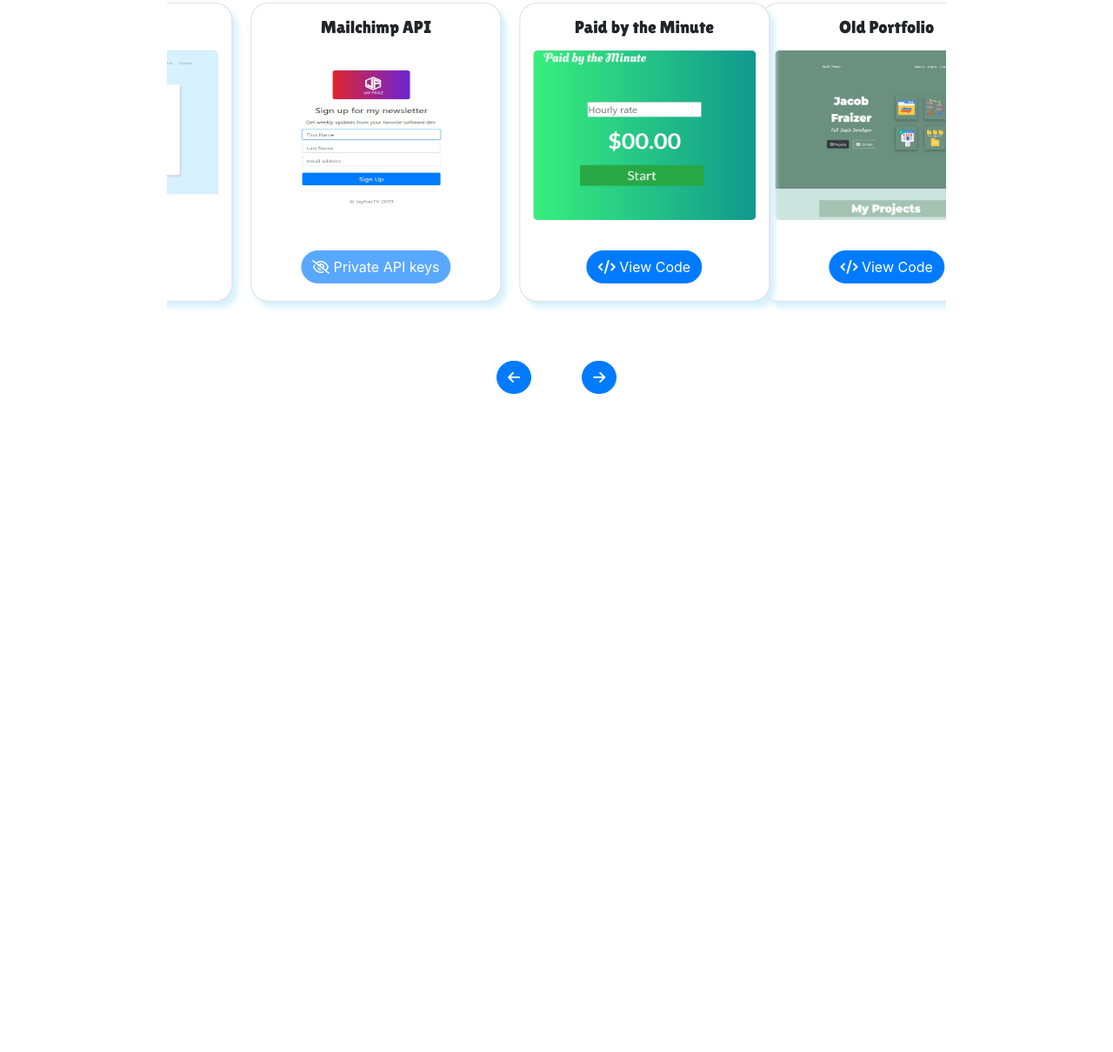
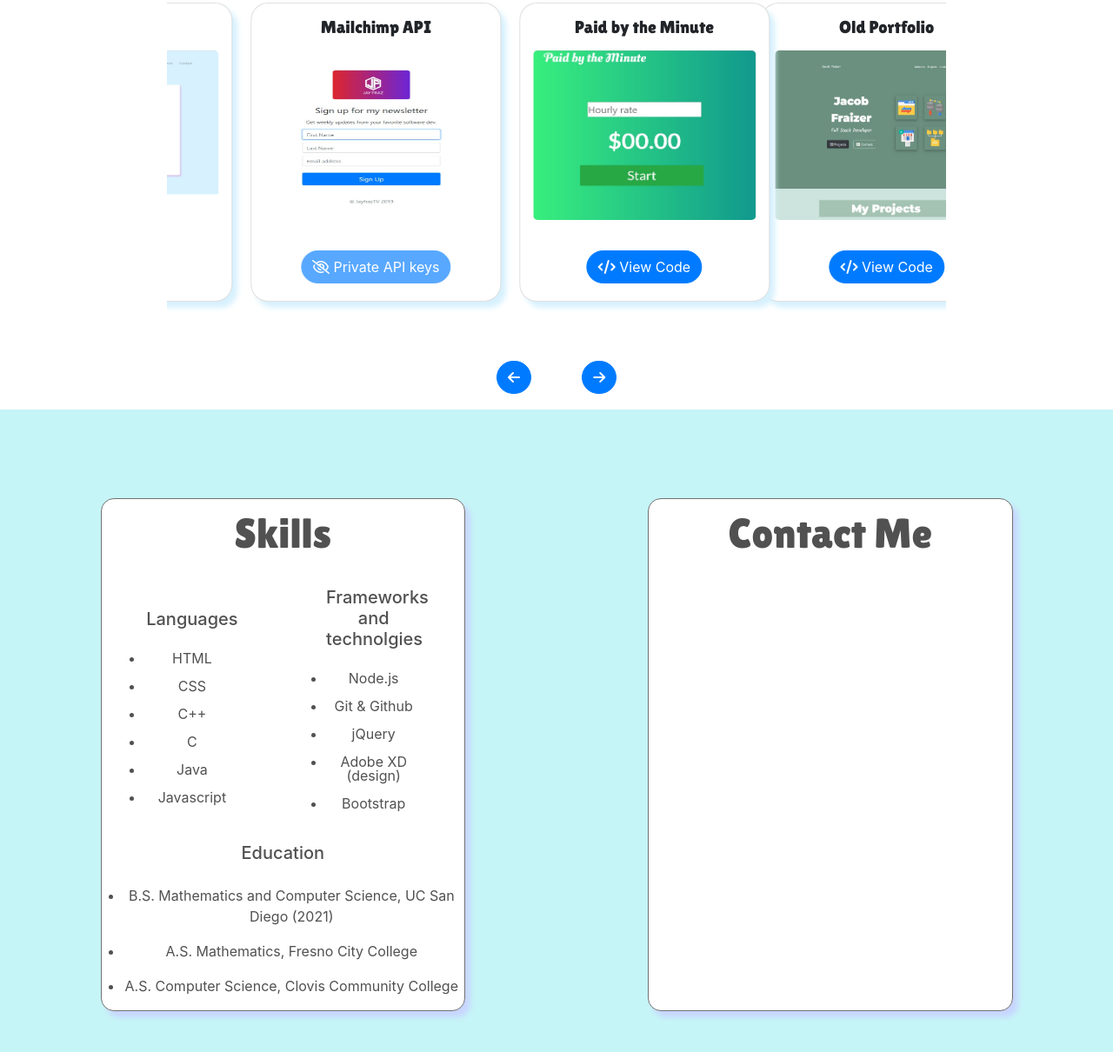
Before and after one commit to jacob33c/New-Portfolio, a website: page index.html in a window 1280 px wide. Shown: the part 1086-2296 px from the top of the page at 87% size. Before the commit the page ends 1557 px from the top, so only its background shows below. Drawn offline with nearby package versions, Linux system fonts and the light colour scheme.

Commit message:
add a skills section

```diff
--- a/index.html
+++ b/index.html
@@ -12,6 +12,7 @@
 
   <!-- IDEA: google fonts -->
   <link href="https://fonts.googleapis.com/css?family=Lilita+One|Montserrat&display=swap" rel="stylesheet">
+  <link href="https://fonts.googleapis.com/css?family=Anonymous+Pro&display=swap" rel="stylesheet">
   <!-- font awesome -->
   <script src="https://kit.fontawesome.com/ad446a14ac.js"></script>
 
@@ -31,9 +32,9 @@
         </button>
         <div class="collapse navbar-collapse " id="navbarNavAltMarkup">
           <div class="navbar-nav">
-            <a class="nav-item nav-link ml-auto " href="#">About Me</a>
+            <a class="nav-item nav-link ml-auto " href="#about">About Me</a>
             <a class="nav-item nav-link ml-auto" href="#projects">Projects</a>
-            <a class="nav-item nav-link ml-auto" href="#">Contact</a>
+            <a class="nav-item nav-link ml-auto" href="#about">Contact</a>
 
           </div>
         </div>
@@ -47,7 +48,7 @@
       <div class="container">
         <div class="row">
           <div class="col-lg-6 col-md-6">
-            <button type="button" class="btn btn-primary btn-title btn-lg">Contact</button>
+            <a href="#about"> <button type="button" class="btn btn-primary btn-title btn-lg">Contact</button></a>
           </div>
           <div class="col-lg-6 col-md-6">
             <a href="#projects"><button type="button" class="btn btn-primary btn-title btn-lg">Projects</button></a>
@@ -77,7 +78,7 @@
             <!-- IDEA: card -->
             <div class="card" style="width: 18rem;">
               <h5 class="card-title">Old Portfolio</h5>
-              <a href="https://jacob33c.github.io/portfolio/"class="carousel-caption hidden">View Project</a>
+              <a href="https://jacob33c.github.io/portfolio/" class="carousel-caption hidden">View Project</a>
               <a href="https://jacob33c.github.io/portfolio/"><img class="card-img-top" src="images/old-port.jpg" alt="Card image cap"></a>
               <div class="card-body">
                 <a href="https://github.com/jacob33c/portfolio" class="btn btn-primary"><i class="fas fa-code"></i> View Code</i></a>
@@ -87,7 +88,7 @@
             <!-- IDEA: card -->
             <div class="card" style="width: 18rem;">
               <h5 class="card-title">Drumroll Please</h5>
-              <a href="https://jacob33c.github.io/drum-roll-please/"class="carousel-caption hidden">View Project</a>
+              <a href="https://jacob33c.github.io/drum-roll-please/" class="carousel-caption hidden">View Project</a>
               <a href="https://jacob33c.github.io/drum-roll-please/"><img class="card-img-top" src="images/drum.jpg" alt="Card image cap"></a>
               <div class="card-body">
                 <a href="https://github.com/jacob33c/drum-roll-please" class="btn btn-primary"><i class="fas fa-code"></i> View Code</i></a>
@@ -97,7 +98,7 @@
             <!-- IDEA: card -->
             <div class="card" style="width: 18rem;">
               <h5 class="card-title">TinDog</h5>
-              <a href="https://jacob33c.github.io/mobile-app-landing-page/"class="carousel-caption hidden">View Project</a>
+              <a href="https://jacob33c.github.io/mobile-app-landing-page/" class="carousel-caption hidden">View Project</a>
               <a href="https://jacob33c.github.io/mobile-app-landing-page/"><img class="card-img-top" src="images/tindog.jpg" alt="Card image cap"></a>
               <div class="card-body">
                 <a href="https://github.com/jacob33c/mobile-app-landing-page" class="btn btn-primary"><i class="fas fa-code"></i> View Code</i></a>
@@ -114,7 +115,7 @@
             <!-- IDEA: card -->
             <div class="card" style="width: 18rem;">
               <h5 class="card-title">Portfolio</h5>
-              <a href="#"class="carousel-caption hidden" id='port'>View Project</a>
+              <a href="#" class="carousel-caption hidden" id='port'>View Project</a>
               <a href="#"><img class="card-img-top" src="images/portfolio.jpg" alt="Card image cap"></a>
               <div class="card-body">
                 <a href="https://github.com/jacob33c/new-portfolio" class="btn btn-primary"><i class="fas fa-code"></i> View Code</i></a>
@@ -124,7 +125,7 @@
             <!-- IDEA: card -->
             <div class="card" style="width: 18rem;">
               <h5 class="card-title">Mailchimp API</h5>
-              <a href="https://agile-beach-30056.herokuapp.com/"class="carousel-caption hidden">View Project</a>
+              <a href="https://agile-beach-30056.herokuapp.com/" class="carousel-caption hidden">View Project</a>
               <a href="https://agile-beach-30056.herokuapp.com/"><img class="card-img-top" src="images/emails.jpg" alt="Card image cap"></a>
               <div class="card-body">
                 <a href="" class="btn btn-primary disabled"><i class="far fa-eye-slash"></i></i> Private API keys</i></a>
@@ -134,7 +135,7 @@
             <!-- IDEA: card -->
             <div class="card" style="width: 18rem;">
               <h5 class="card-title">Paid by the Minute</h5>
-              <a href="http://paidbytheminute.org/"class="carousel-caption hidden">View Project</a>
+              <a href="http://paidbytheminute.org/" class="carousel-caption hidden">View Project</a>
               <a href="http://paidbytheminute.org/"><img class="card-img-top" src="images/paid.jpg" alt="Card image cap"></a>
               <div class="card-body">
                 <a href="https://github.com/jacob33c/paidByTheMinute" class="btn btn-primary"><i class="fas fa-code"></i> View Code</i></a>
@@ -153,7 +154,80 @@
     <a href="#myCarousel" role="button" data-slide="next" class="btn btn-primary btn-carousel"><i class="fas fa-arrow-right"></i></a>
     <!-- IDEA: end carousel buttons -->
 
+  </section>
+  <!-- IDEA:  -->
+  <section id="about">
+    <div class="row">
+      <div class="col-lg-4 about-box big-about-box">
+        <h1 class="box-header">Skills</h1>
+        <div class="row">
+          <div class="col-lg-4 about-box">
+            <h5 class="left-list list-header">Languages</h5>
+            <ul class="skill-list ">
+              <li>
+                <p>HTML</p>
+              </li>
+              <li>
+                <p>CSS</p>
+              </li>
+              <li>
+                <p>C++</p>
+              </li>
+              <li>
+                <p>C</p>
+              </li>
+              <li>
+                <p>Java</p>
+              </li>
 
+              <li>
+                <p>Javascript</p>
+              </li>
+
+            </ul>
+          </div>
+          <div class="col-lg-4 about-box">
+            <h5 class="frame list-header">Frameworks and technolgies</h5>
+            <ul class="skill-list">
+              <li>
+                <p>Node.js</p>
+              </li>
+              <li>
+                <p>Git & Github</p>
+              </li>
+              <li>
+                <p>jQuery</p>
+              </li>
+              <li>
+                <p>Adobe XD (design)</p>
+              </li>
+              <li>
+                <p>Bootstrap</p>
+              </li>
+            </ul>
+          </div>
+        </div>
+        <div class="education">
+          <h5 class="list-header">Education</h5>
+          <ul class="edu-list">
+            <li>
+              <p>B.S. Mathematics and Computer Science, UC San Diego (2021)</p>
+            </li>
+            <li>
+              <p>A.S. Mathematics, Fresno City College</p>
+            </li>
+            <li>
+              <p>A.S. Computer Science, Clovis Community College</p>
+            </li>
+          </ul>
+        </div>
+
+
+      </div>
+      <div class="col-lg-4 about-box big-about-box">
+        <h1 class="box-header">Contact Me</h1>
+      </div>
+    </div>
   </section>
 
 
--- a/public/styles.css
+++ b/public/styles.css
@@ -103,7 +103,7 @@
   box-shadow: 6px 7px 6px #D7F1FE;
 }
 .card:hover{
-  box-shadow: 6px 7px 15px #D9C4F2;
+  box-shadow: 6px 7px 15px #D7F1FE;
 }
 .card-img-top{
   padding: 15px;
@@ -123,5 +123,56 @@
   display: none;
 }
 .blurry{
-  opacity: .6;
+  opacity: .3;
 }
+/* IDEA: end projects section */
+
+
+/* IDEA: start of about section */
+.about-box{
+  background-color: white;
+  margin: 5% auto;
+  border-radius: 15px;
+  color: #515151;
+}
+.big-about-box{
+  border: solid;
+  border-width: 1px;
+  border-color: #707070;
+  box-shadow: 6px 7px 6px #C8D5FF;
+}
+.skill-list{
+  line-height: 1;
+}
+.list-header{
+  margin-bottom: 25px;
+}
+.box-header{
+  margin: 3% auto;
+  font-size: 3rem;
+  font-family: 'Lilita One', cursive;
+
+}
+.left-list{
+  margin-top:25px;
+}
+.edu-list {
+  position: relative;
+  left: 10px;
+}
+
+@media (max-width: 992px) {
+  .big-about-box{
+    margin: 2% 10%;
+  }
+  .skill-list{
+    text-align: left;
+    margin: 0 30%;
+  }
+}
+
+#about{
+  text-align: center;
+  background-color: #C6F5F7;
+  padding: 3% 2% 10%;
+}
```
